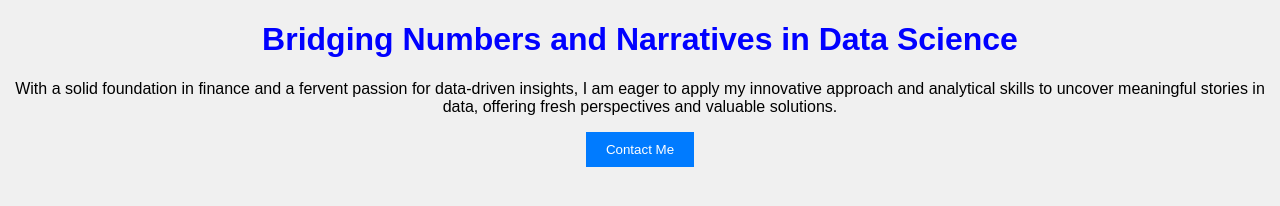
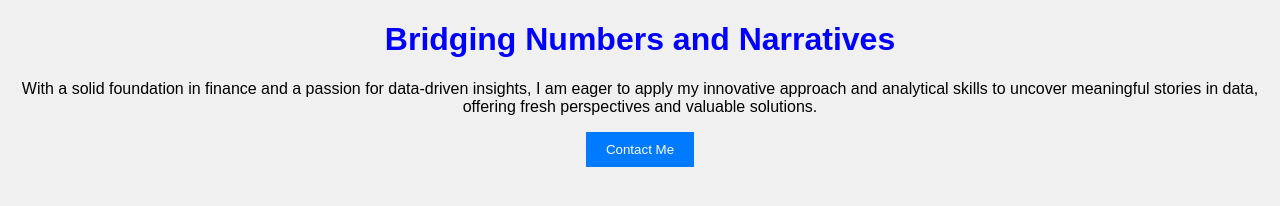
Before and after one commit to ruta-tamosiunaite/rutadaily-Git, a plain HTML site: page index.html in a window 1280 px wide. Drawn offline with Linux system fonts and the light colour scheme.

Commit message:
Top of the page

```diff
--- a/index.html
+++ b/index.html
@@ -5,8 +5,8 @@
     <link rel="stylesheet" type="text/css" href="style.css">
 </head>
 <body>
-    <h1>Bridging Numbers and Narratives in Data Science</h1>
-    <p>With a solid foundation in finance and a fervent passion for data-driven insights, I am eager to apply my innovative approach and analytical skills to uncover meaningful stories in data, offering fresh perspectives and valuable solutions.</p>
+    <h1>Bridging Numbers and Narratives</h1>
+    <p>With a solid foundation in finance and a passion for data-driven insights, I am eager to apply my innovative approach and analytical skills to uncover meaningful stories in data, offering fresh perspectives and valuable solutions.</p>
     <button onclick="showMessage()">Contact Me</button>
     <script src="script.js"></script>
 </body>
```
